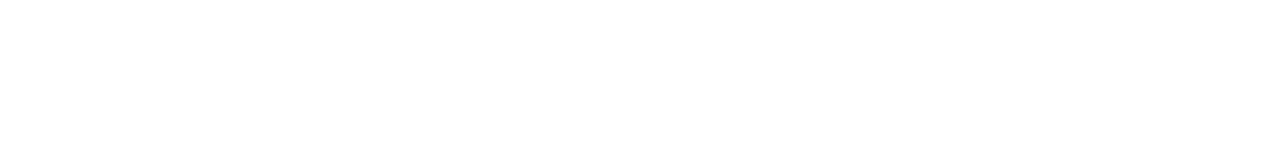
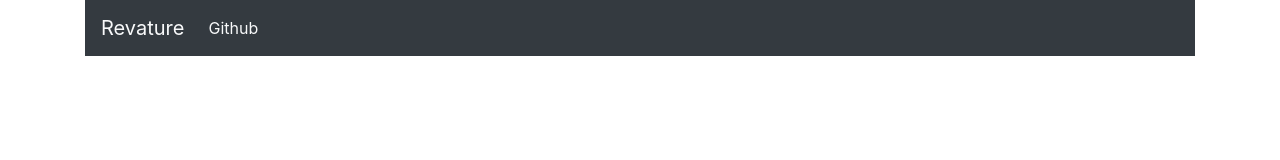
Before and after one commit to jjuarez2902/BattleShip, a plain HTML site: page views/index.html in a window 1280 px wide. Drawn offline with nearby package versions, Linux system fonts and the light colour scheme.

Commit message:
Started Working on HTML

```diff
--- a/views/index.html
+++ b/views/index.html
@@ -5,9 +5,28 @@
     <meta name="viewport" content="width=device-width, initial-scale=1.0">
     <meta http-equiv="X-UA-Compatible" content="ie=edge">
     <title>Scrabble Game</title>
+
+    <link rel="stylesheet" href="https://stackpath.bootstrapcdn.com/bootstrap/4.1.1/css/bootstrap.min.css"
+    integrity="sha384-WskhaSGFgHYWDcbwN70/dfYBj47jz9qbsMId/iRN3ewGhXQFZCSftd1LZCfmhktB"
+        crossorigin="anonymous">
+
+    <link rel = "stylesheet" href = "../css/index.css">
+
 </head>
 <body>
+    <div class="container">
+        <nav class="navbar navbar-expand bg-dark">
+            <a href="" class="navbar-brand text-light"> Revature </a>
+            <!-- In order to make more buttons on navbar, we need an ul tag with .navbar-nav class -->
+            <ul class="navbar-nav">
+                <!-- To actually create the button, we need li.nav-item and an a-tag nested a.nav-link inside -->
+                <li class="nav-item">
+                    <a href="https://github.com/jjuarez2902" class="nav-link text-light"> Github </a>
+                </li>
 
+            </ul>
+        </nav>
+    </div>
 
     <script src = "../js/index.js"></script>
 </body>
```
